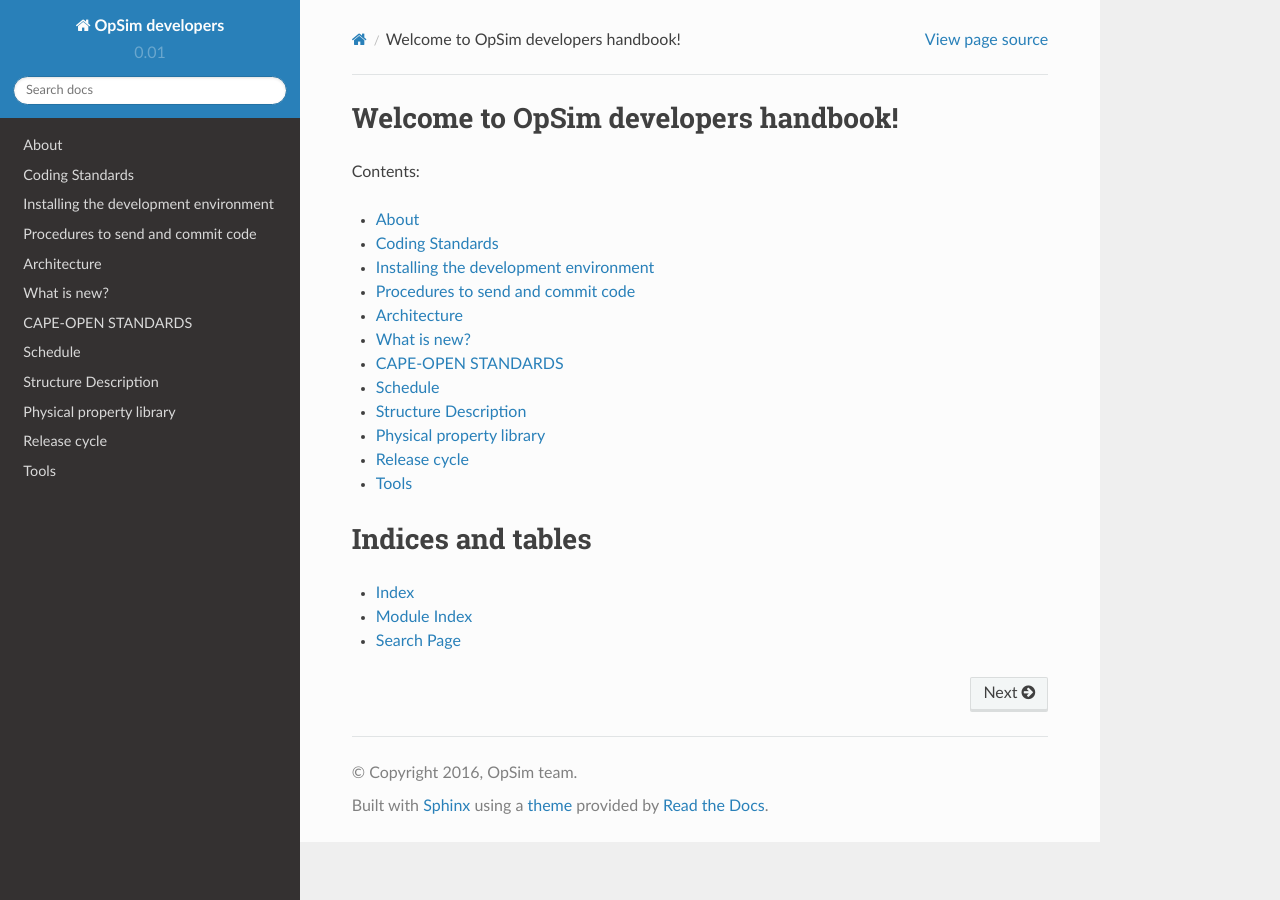
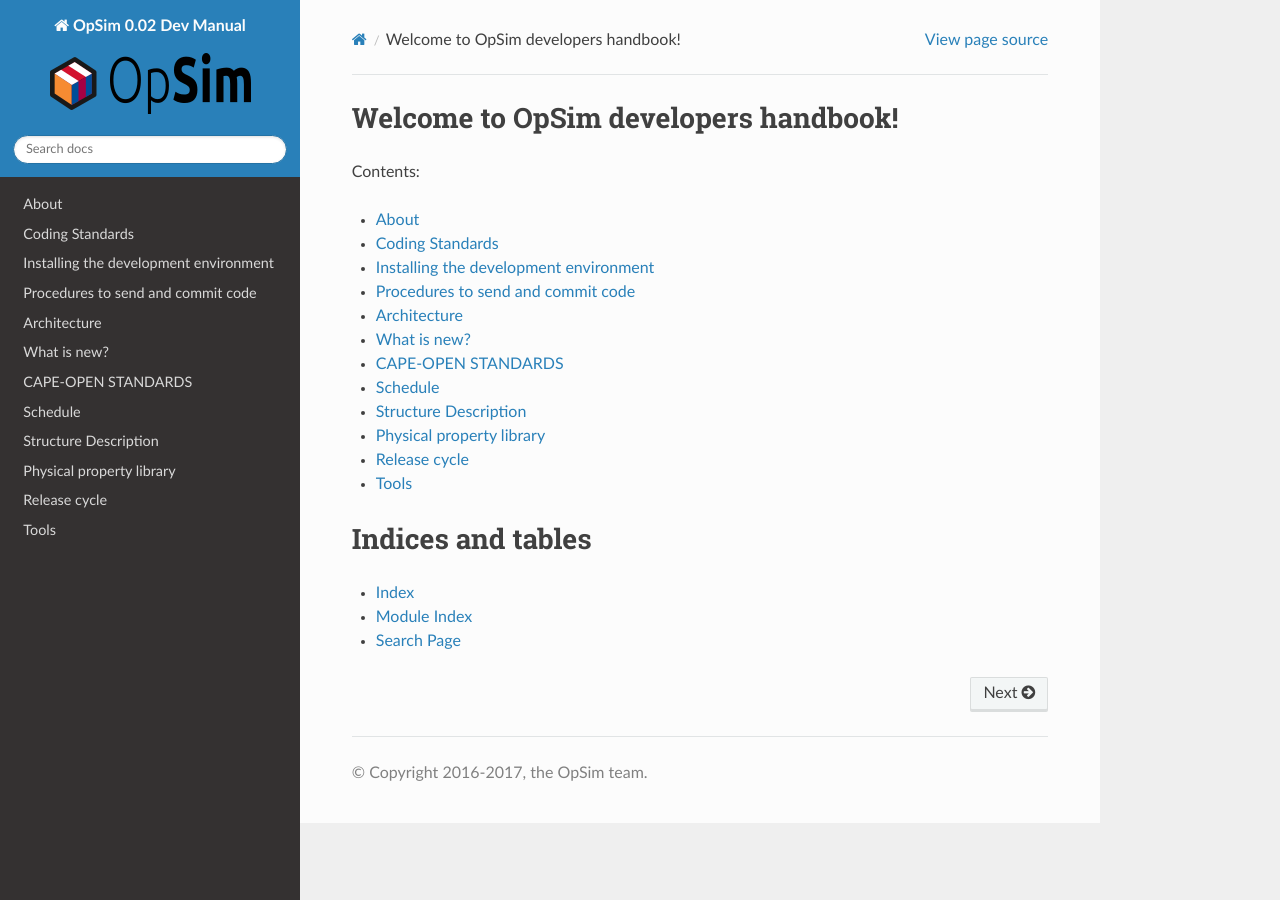
Before and after one commit to opsim/opsim, a Sphinx documentation site: the page built from docs/developers/source/index.rst, in a window 1280 px wide. Built offline with Sphinx 7.4.7 and the Read the Docs theme 2.0.0, drawn with Linux system fonts in a browser that asks for light colours.

Commit message:
Display logo in reference manual Some other minor tweaks

```diff
--- a/docs/developers/source/conf.py
+++ b/docs/developers/source/conf.py
@@ -24,13 +24,19 @@
 
 # -- General configuration ------------------------------------------------
 
+# local var only
+opsim_version = "0.02"
+
 # If your documentation needs a minimal Sphinx version, state it here.
 #needs_sphinx = '1.0'
 
 # Add any Sphinx extension module names here, as strings. They can be
 # extensions coming with Sphinx (named 'sphinx.ext.*') or your custom
 # ones.
-extensions = []
+extensions = [
+    'sphinx.ext.autodoc',
+	'sphinx.ext.mathjax'
+]
 
 # Add any paths that contain templates here, relative to this directory.
 templates_path = ['_templates']
@@ -47,18 +53,20 @@
 master_doc = 'index'
 
 # General information about the project.
-project = 'OpSim developers'
-copyright = '2016, OpSim team'
-author = 'OpSim team'
+project = 'OpSim %s Dev Manual' % opsim_version
+copyright = '2016-2017, the OpSim team'
+author = 'the OpSim team'
 
 # The version info for the project you're documenting, acts as replacement for
 # |version| and |release|, also used in various other places throughout the
 # built documents.
 #
 # The short X.Y version.
-version = '0.01'
+version = opsim_version
 # The full version, including alpha/beta/rc tags.
-release = '0.01'
+release = opsim_version
+
+del opsim_version
 
 # The language for content autogenerated by Sphinx. Refer to documentation
 # for a list of supported languages.
@@ -118,23 +126,34 @@
 #html_theme_options = {}
 
 # Add any paths that contain custom themes here, relative to this directory.
-html_theme_path = [sphinx_rtd_theme.get_html_theme_path()]
+html_theme_path = []
+
+if html_theme == "sphinx_rtd_theme":
+    import sphinx_rtd_theme
+    html_theme_path.append(sphinx_rtd_theme.get_html_theme_path())
+    del sphinx_rtd_theme
+
+    # included in the title
+    html_theme_options = {
+    "display_version": False,
+    "canonical_url": "http://opsim.sourceforge.net/user-docs/html/",
+    }
 
 # The name for this set of Sphinx documents.
 # "<project> v<release> documentation" by default.
-#html_title = 'OpSim developers v0.01'
+html_title = 'OpSim Developers'
 
 # A shorter title for the navigation bar.  Default is the same as html_title.
 #html_short_title = None
 
 # The name of an image file (relative to this directory) to place at the top
 # of the sidebar.
-#html_logo = None
+html_logo = "../../../images/logo/logo.png"
 
 # The name of an image file (relative to this directory) to use as a favicon of
 # the docs.  This file should be a Windows icon file (.ico) being 16x16 or 32x32
 # pixels large.
-#html_favicon = None
+html_favicon = "../../../images/logo/favicon.ico"
 
 # Add any paths that contain custom static files (such as style sheets) here,
 # relative to this directory. They are copied after the builtin static files,
@@ -172,13 +191,13 @@
 #html_split_index = False
 
 # If true, links to the reST sources are added to the pages.
-#html_show_sourcelink = True
+html_show_sourcelink = True
 
 # If true, "Created using Sphinx" is shown in the HTML footer. Default is True.
-#html_show_sphinx = True
+html_show_sphinx = False
 
 # If true, "(C) Copyright ..." is shown in the HTML footer. Default is True.
-#html_show_copyright = True
+html_show_copyright = True
 
 # If true, an OpenSearch description file will be output, and all pages will
 # contain a <link> tag referring to it.  The value of this option must be the
@@ -204,7 +223,7 @@
 #html_search_scorer = 'scorer.js'
 
 # Output file base name for HTML help builder.
-htmlhelp_basename = 'OpSimdevelopersdoc'
+htmlhelp_basename = 'OpSim Developers Manual'
 
 # -- Options for LaTeX output ---------------------------------------------
 
```
